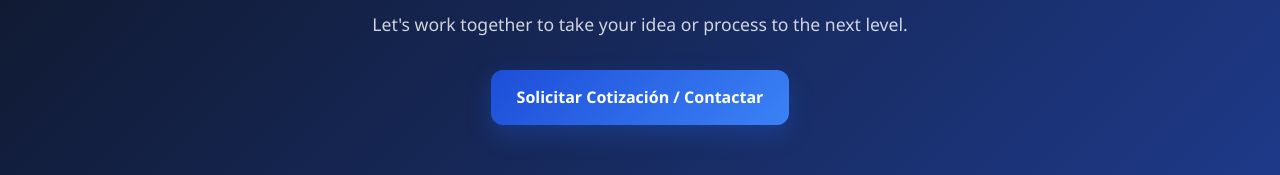
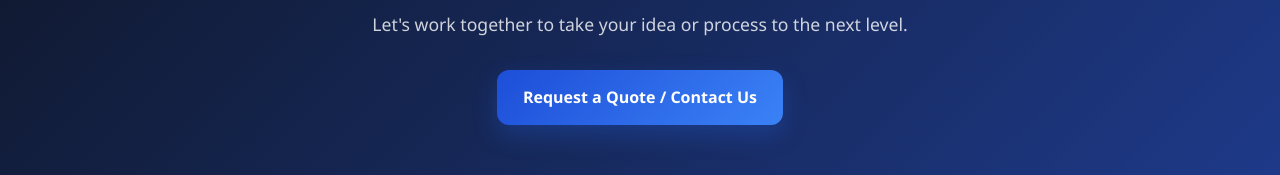
Before and after one commit to CruzJavier13/softcrosstech.com, a plain HTML site: page index.html in a window 1280 px wide. Shown: the part 2522-2697 px from the top of the page. Drawn offline with Linux system fonts and the light colour scheme.

Commit message:
Modified contact

```diff
--- a/index.html
+++ b/index.html
@@ -151,7 +151,7 @@
       <div class="container">
         <h2 data-i18n="cta.title">Do you have an automation or software project in mind?</h2>
         <p data-i18n="cta.description">Let's work together to take your idea or process to the next level.</p>
-        <a href="pages/contacto.html" class="btn-primary" data-i18n="cta.action">Solicitar Cotización / Contactar</a>
+        <a href="pages/contacto.html" class="btn-primary" data-i18n="cta.action">Request a Quote / Contact Us</a>
       </div>
     </section>
   </main>
```
